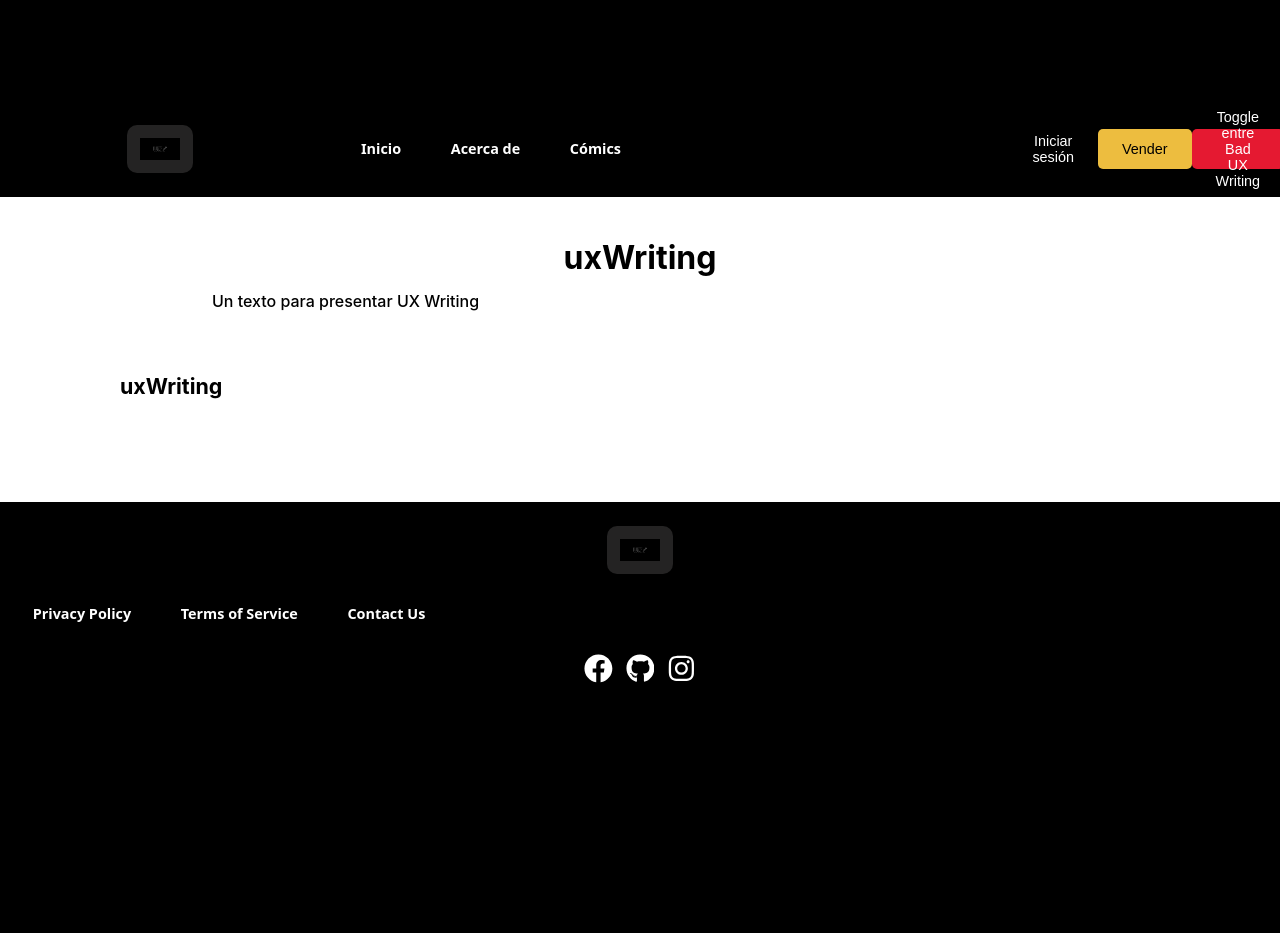
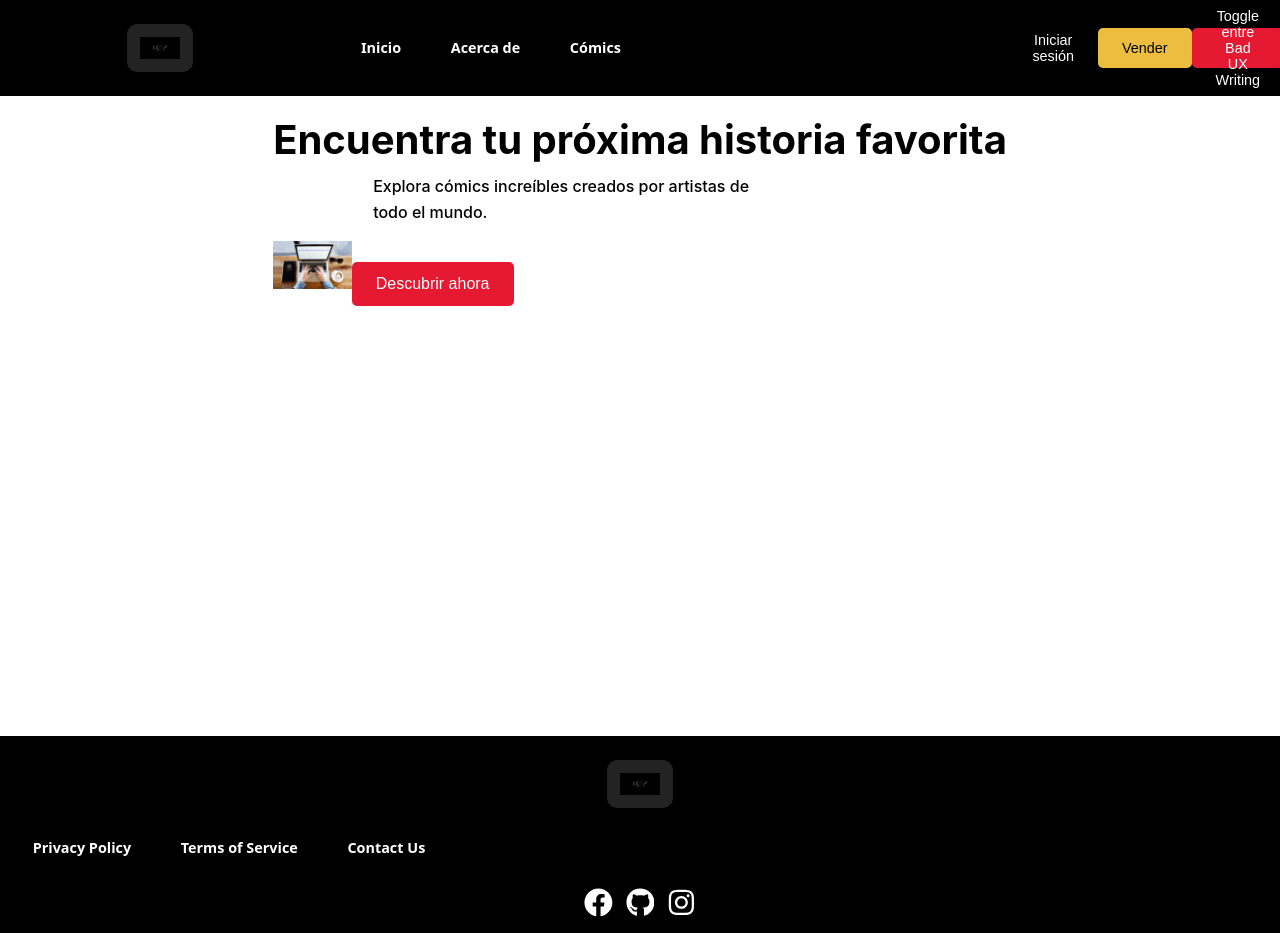
Before and after one commit to einartech/ux-writing, a React (Vite) app: page /ux-writing in a window 1280 px wide. Before the commit the page ends 800 px from the top, so only its background shows below. Built offline with nearby package versions, Linux system fonts and the light colour scheme.

Commit message:
Add CTA button in homepage and error messages

```diff
--- a/src/components/button/Button.jsx
+++ b/src/components/button/Button.jsx
@@ -2,9 +2,10 @@
 //   return <button className={className}>{text}</button>;
 // }
 
-export default function Button({ className, text, children, ...props }) {
+export default function Button({ className, text, children, onClick, ...props }) {
   return (
-    <button className={className} {...props}>
+    <button className={className} onClick={onClick}
+      {...props}>
       {children || text}
     </button>
   );
--- a/src/locales/bad.json
+++ b/src/locales/bad.json
@@ -1,4 +1,13 @@
 {
+  "home": {
+    "heroTitle": "Cómics y cosas",
+    "heroSubtitle": "Muchas imágenes para ver.",
+    "ctaButton": "Haz clic",
+    "goodAlt": "Chica leyendo",
+    "badAlt": "Chica-libro",
+    "ctaError": "Intenta otra vez. Error."
+  },
+
   "nav": {
     "home": "Inicio",
     "about": "Acerca de",
--- a/src/locales/good.json
+++ b/src/locales/good.json
@@ -1,4 +1,13 @@
 {
+  "home": {
+    "heroTitle": "Encuentra tu próxima historia favorita",
+    "heroSubtitle": "Explora cómics increíbles creados por artistas de todo el mundo.",
+    "ctaButton": "Descubrir ahora",
+    "goodAlt": "Chica adolescente leyendo un cómic clásico en una sala iluminada por el sol",
+    "badAlt": "Imagen aleatoria",
+    "ctaError": "Lo sentimos, esta función aún no está disponible. Por favor, vuelve pronto."
+  },
+
   "nav": {
     "home": "Inicio",
     "about": "Acerca de",
--- a/src/pages/ux-writing/uxWriting.jsx
+++ b/src/pages/ux-writing/uxWriting.jsx
@@ -1,21 +1,44 @@
+import React, { useState } from "react";
+import { useTranslation } from "react-i18next";
 import pagesStyle from "../../pages/Pages.module.css";
 import styles from "./UxWriting.module.css";
 import Header from "../../components/header/Header";
+import Button from "../../components/button/Button";
 import Footer from "../../components/footer/Footer";
+import laptopImage from "../../assets/images/laptop-coffee-typing.jpg";
 
 export default function UxWriting() {
+  const { t, i18n } = useTranslation();
+  const [uxMode, setUxMode] = useState(i18n.language);
+  const [error, setError] = useState("");
+    const handleCtaClick = () => {
+    console.log(t("home.ctaError"));
+    setError(t("home.ctaError"));
+    };
+
   return (
     <>
       <Header />
-      <div className={styles.container}>
-        <h2>uxWriting</h2>
+      <main className={styles.homePageContainer}>
+        <section className={styles.heroSection}>
+          <h1 className={styles.heroTitle}>{t("home.heroTitle")}</h1>
+          <p className={styles.heroSubtitle}>{t("home.heroSubtitle")}</p>
 
-        <p>
-        Un texto para presentar UX Writing
-        </p>
-
-        <h6 className={styles.blueTitle}>uxWriting</h6>
-      </div>
+          <div className={styles.imageContainer}>
+            <img
+              src={ laptopImage }
+              alt={uxMode === "good" ? t("home.goodAlt") : t("home.badAlt")}
+              className={styles.heroImage}
+            />
+              <Button
+              className={styles.ctaButton}
+              text={t("home.ctaButton")}
+              onClick={handleCtaClick}
+              />
+              {error && <p className={styles.errorMessage}>{error}</p>}
+          </div>
+        </section>
+      </main>
       <Footer />
     </>
   );
--- a/src/pages/ux-writing/uxWriting.module.css
+++ b/src/pages/ux-writing/uxWriting.module.css
@@ -1,4 +1,4 @@
-.container {
+.homePageContainer {
     display: flex;
     flex-direction: column;
     justify-content: flex-start;
@@ -13,7 +13,7 @@
     padding-top: 20px;
 }
 
-.container p {
+.homePageContainer p {
     text-align: left;
     width: 100%;
     margin-top: 10px;
```
Also changed, not shown: src/assets/images/laptop-coffee-typing.jpg (added).
